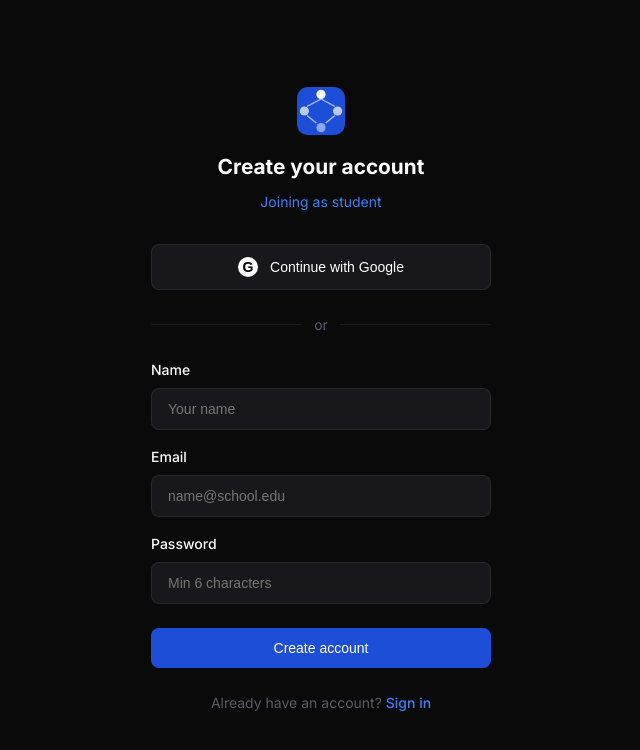
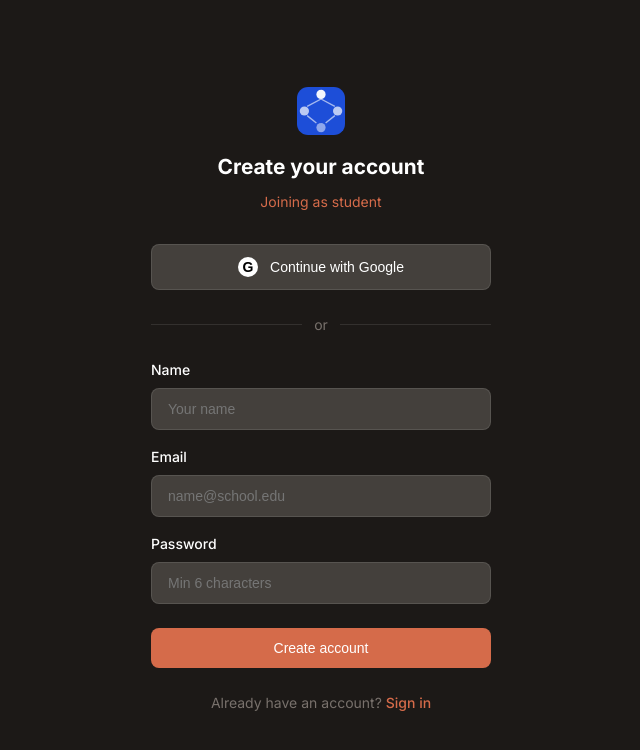
Before and after one commit to projects771/concept-dependency-map, a React (Vite) app: page /concept-dependency-map/register in a window 1280 px wide. Shown: the top 750 px of the page, without its empty margins (319-959 px from the left). Built offline with nearby package versions, Linux system fonts and the light colour scheme.

Commit message:
style: apply Claude theme colors site-wide

```diff
--- a/src/styles/index.css
+++ b/src/styles/index.css
@@ -5,28 +5,28 @@
 
 :root {
   /* -- Neutrals ------------------------------------------------- */
-  --c-bg:          #0a0a0b;
-  --c-surface:     #111113;
-  --c-surface-2:   #18181c;
-  --c-surface-3:   #1e1e23;
-  --c-border:      rgba(255,255,255,0.07);
-  --c-border-2:    rgba(255,255,255,0.12);
+  --c-bg:          #1c1917;
+  --c-surface:     #292524;
+  --c-surface-2:   #44403c;
+  --c-surface-3:   #57534e;
+  --c-border:      rgba(255,255,255,0.1);
+  --c-border-2:    rgba(255,255,255,0.15);
 
   /* -- Text ----------------------------------------------------- */
-  --c-text:        #e8e8ea;
-  --c-text-2:      #9494a0;
-  --c-text-3:      #5a5a68;
-  --c-text-inv:    #0a0a0b;
+  --c-text:        #fafaf9;
+  --c-text-2:      #a8a29e;
+  --c-text-3:      #78716c;
+  --c-text-inv:    #1c1917;
 
   /* -- Brand / accent ------------------------------------------- */
-  --brand-primary: #1D4ED8;
-  --brand-accent:  #3B82F6;
-  --brand-light:   #60A5FA;
-  --brand-lightest:#BFDBFE;
+  --brand-primary: #d56b4a;
+  --brand-accent:  #d56b4a;
+  --brand-light:   #e2957b;
+  --brand-lightest:#f3d2c7;
 
   --c-accent:      var(--brand-accent);
-  --c-accent-dim:  #1e40af;
-  --c-accent-glow: rgba(59,130,246,0.18);
+  --c-accent-dim:  #a64a30;
+  --c-accent-glow: rgba(213, 107, 74, 0.18);
 
   /* -- Mastery states ------------------------------------------- */
   --c-confident:   #34d399;   /* emerald */
```
